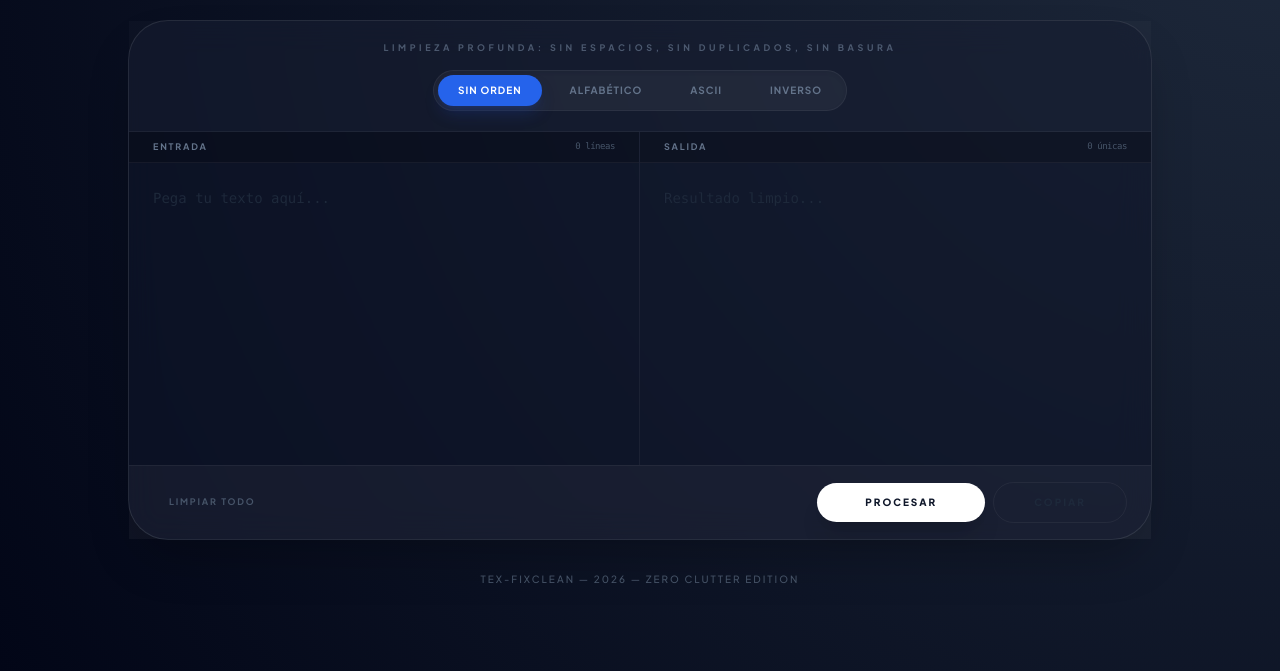
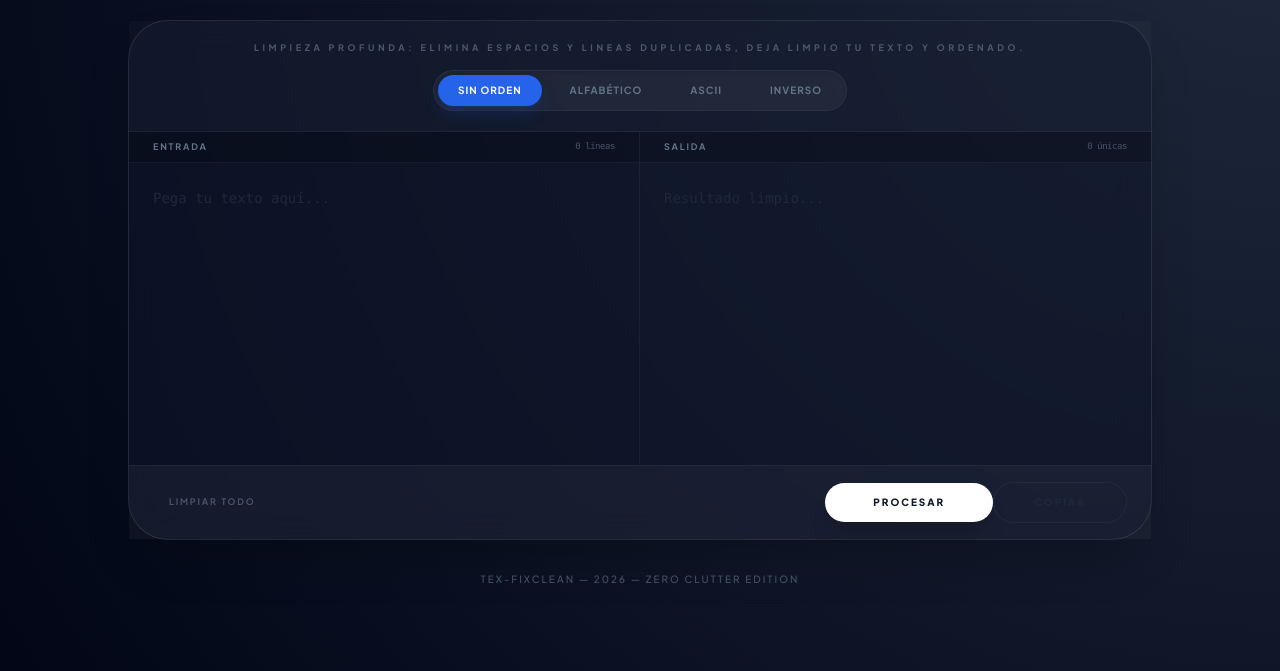
Before and after one commit to EstickSB/Tex-FixClean, an Astro site: page / in a window 1280 px wide. Shown: the part 129-800 px from the top of the page. Built offline with nearby package versions, Linux system fonts and the light colour scheme; Astro itself is replaced by a stand-in of ours.

Commit message:
feat: descripcion update

```diff
--- a/src/components/App.jsx
+++ b/src/components/App.jsx
@@ -90,7 +90,7 @@ const App = () => {
 
         <div className="flex flex-col items-center bg-white/[0.02] border-b border-white/5 py-5 px-4 gap-4">
           <p className="hidden md:block text-[9px] text-slate-500 font-bold uppercase tracking-[0.4em] opacity-70 text-center">
-            Limpieza profunda: Sin espacios, sin duplicados, sin basura
+            Limpieza profunda: Elimina espacios y lineas duplicadas, deja limpio tu texto y ordenado.
           </p>
           <SortOptions selected={sortType} onSelect={setSortType} />
         </div>
@@ -119,7 +119,7 @@ const App = () => {
             Limpiar todo
           </button>
 
-          <div className="order-2 flex flex-row items-center gap-2 w-full sm:w-auto">
+          <div className="order-2 fle:x flex-row items-center gap-2 w-full sm:w-auto">
             <button
               onClick={processText}
               className="flex-1 sm:flex-none px-8 md:px-12 py-3 bg-white text-slate-900 text-[10px] font-extrabold tracking-[0.2em] uppercase rounded-full hover:bg-blue-500 hover:text-white transition-all duration-300 shadow-xl active:scale-95"
```
